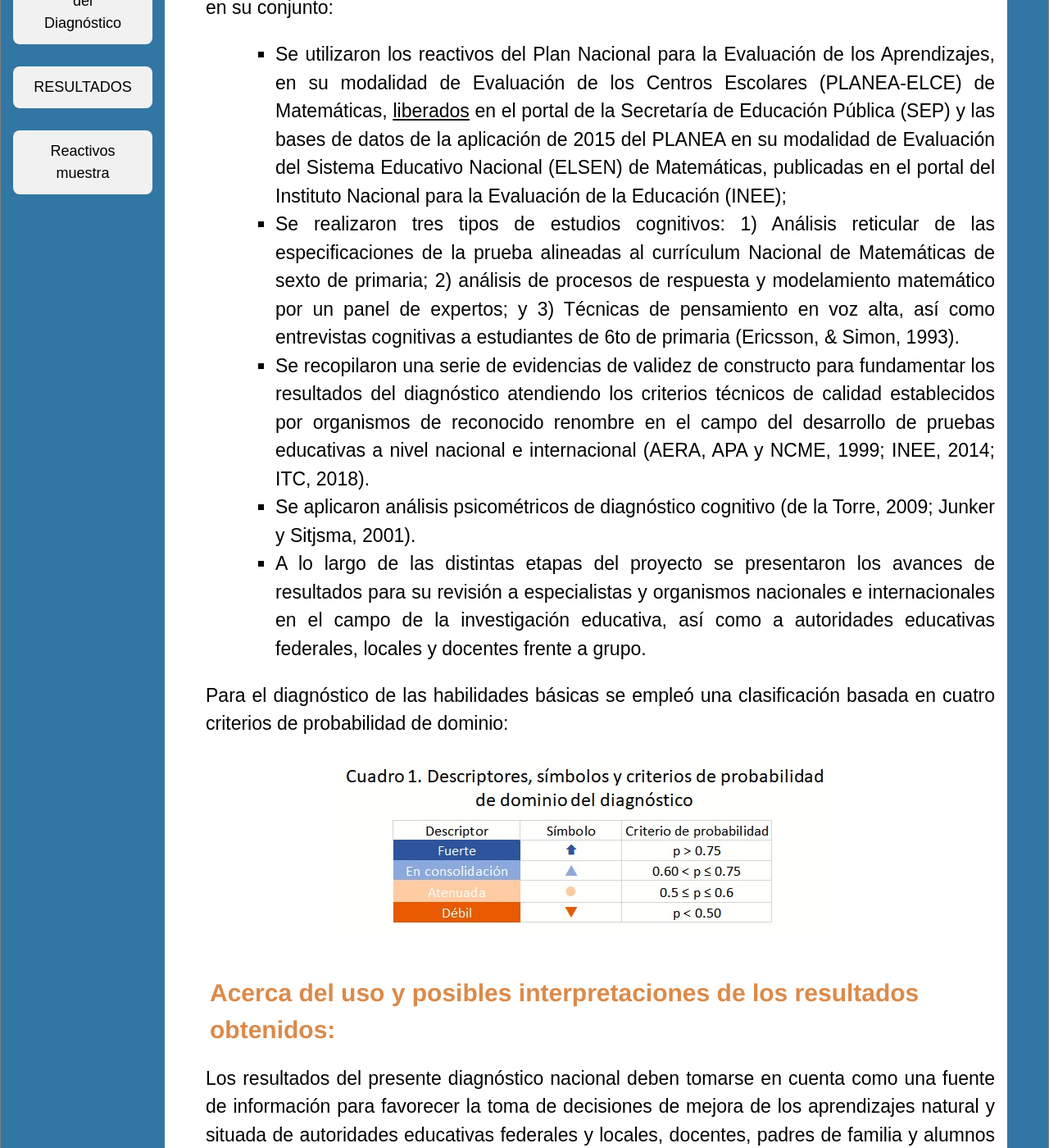
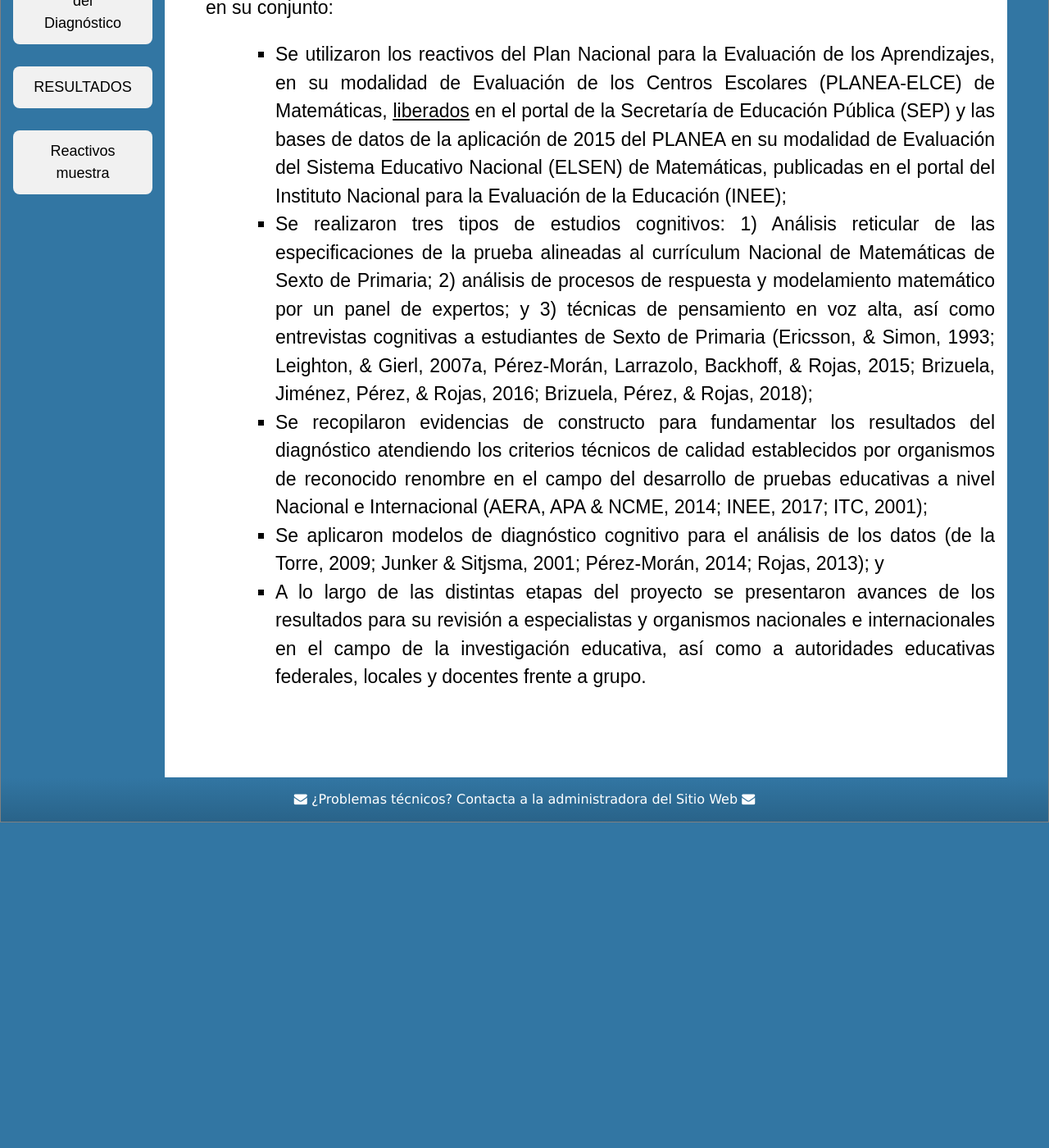
Before and after one commit to rimedie/rimedie.github.io, a Jekyll site: the page built from 1_InfogDetalles.html, in a window 1280 px wide and 1400 px high, scrolled down 711 px. Shown: the whole window at 82% size. Built offline with Jekyll 4.4.1, drawn with Linux system fonts in a browser that asks for light colours; after the commit the page ends 1714 px from its top, so only the background shows below that; some of the changed text lies outside the part shown.

Commit message:
Update 1_InfogDetalles.html

```diff
--- a/1_InfogDetalles.html
+++ b/1_InfogDetalles.html
@@ -10,31 +10,10 @@ title: Diagnóstico Nacional PLANEA-ELSEN 2015
 
 	<ul style="font-size: 23px; font-family: sans-serif; margin-left: 80px; text-align: justify">
 		<li>Se utilizaron los reactivos del Plan Nacional para la Evaluación de los Aprendizajes, en su modalidad de Evaluación de los Centros Escolares (PLANEA-ELCE) de Matemáticas, <a href="http://planea.sep.gob.mx/content/ba/docs/2018/reactivos_tipicos/Reactivos_T%C3%ADpicos_Matematicas_06.pdf"><u>liberados</u></a> en el portal de la Secretaría de Educación Pública (SEP) y las bases de datos de la aplicación de 2015 del PLANEA en su modalidad de Evaluación del Sistema Educativo Nacional (ELSEN) de Matemáticas, publicadas en el portal del Instituto Nacional para la Evaluación de la Educación (INEE);</li>
-		<li>Se realizaron tres tipos de estudios cognitivos: 1) Análisis reticular de las especificaciones de la prueba alineadas al currículum Nacional de Matemáticas de sexto de primaria; 2) análisis de procesos de respuesta y modelamiento matemático por un panel de expertos; y 3) Técnicas de pensamiento en voz alta, así como entrevistas cognitivas a estudiantes de 6to de primaria (Ericsson, & Simon, 1993).</li>
-		<li>Se recopilaron una serie de evidencias de validez de constructo para fundamentar los resultados del diagnóstico atendiendo los criterios técnicos de calidad establecidos por organismos de reconocido renombre en el campo del desarrollo de pruebas educativas a nivel nacional e internacional (AERA, APA y NCME, 1999; INEE, 2014; ITC, 2018).</li>
-		<li>Se aplicaron análisis psicométricos de diagnóstico cognitivo (de la Torre, 2009; Junker y Sitjsma, 2001).</li>
-		<li>A lo largo de las distintas etapas del proyecto se presentaron los avances de resultados para su revisión a especialistas y organismos nacionales e internacionales en el campo de la investigación educativa, así como a autoridades educativas federales, locales y docentes frente a grupo.</li>
-	</ul>
-
-
-
-	<br>
-	<p>Para el diagnóstico de las habilidades básicas se empleó una clasificación basada en cuatro criterios de probabilidad de dominio: </p>
-	<br>
-	<center>
-	<img class='displayed' src="/images_gral/Nivele.jpg" alt="LogoRIMEDIE" >
-	</center>
-	<br>
-  <h2 class="interact">Acerca del uso y posibles interpretaciones de los resultados obtenidos:</h2>
-
- <p>Los resultados del presente diagnóstico nacional deben tomarse en cuenta como una fuente de información para favorecer la toma de decisiones de mejora de los aprendizajes natural y situada de autoridades educativas federales y locales, docentes, padres de familia y alumnos en el contexto del aula y del centro escolar. Dado lo anterior, se enfatiza no utilizar el presente diagnóstico para la rendición de cuentas o la comparación entre entidades federativas. A modo de propuesta, para un proceso de interpretación que permita la apropiación del diagnóstico, se recomienda:</p>
-
- 	<ul style="  font-size: 23px; font-family: sans-serif; margin-left: 80px; text-align: justify">
-<li> Verificar las habilidades básicas en matemáticas diagnosticadas como débiles (<img class="displayed" src="/images_gral/Debil.jpg" />) y atenuadas (<img class="displayed" src="/images_gral/Atenuado.jpg" />) para su atención inmediata.</li>
-<li> Verificar con los objetivos de aprendizaje establecidos en el currículum nacional de matemáticas de primaria.</li>
-<li> Contrastar con los contenidos y dominios referidos en las teorías pedagógicas, psicológicas y neurocientíficas del aprendizaje de las matemáticas.</li>
-<li> Analizar especialmente el diagnóstico de aquellas habilidades básicas que sean inclusoras y estructurales del aprendizaje, con la finalidad de proponer estrategias de intervención didáctica para el aula y la autogestión del aprendizaje.</li>
-<li> Complementar con un diagnostico en el aula, más extenso, a mayor profundidad y en tiempo real de las habilidades estructurales en matemáticas, así como de las habilidades socioemocionales y otras variables asociadas con el aprendizaje de las matemáticas de los alumnos.</li>
+		<li>Se realizaron tres tipos de estudios cognitivos: 1) Análisis reticular de las especificaciones de la prueba alineadas al currículum Nacional de Matemáticas de Sexto de Primaria; 2) análisis de procesos de respuesta y modelamiento matemático por un panel de expertos; y 3) técnicas de pensamiento en voz alta, así como entrevistas cognitivas a estudiantes de Sexto de Primaria (Ericsson, & Simon, 1993; Leighton, & Gierl, 2007a, Pérez-Morán, Larrazolo, Backhoff, & Rojas, 2015; Brizuela, Jiménez, Pérez, & Rojas, 2016; Brizuela, Pérez, & Rojas, 2018);</li>
+		<li>Se recopilaron evidencias de constructo para fundamentar los resultados del diagnóstico atendiendo los criterios técnicos de calidad establecidos por organismos de reconocido renombre en el campo del desarrollo de pruebas educativas a nivel Nacional e Internacional (AERA, APA & NCME, 2014; INEE, 2017; ITC, 2001);</li>
+		<li>Se aplicaron modelos de diagnóstico cognitivo para el análisis de los datos (de la Torre, 2009; Junker & Sitjsma, 2001; Pérez-Morán, 2014; Rojas, 2013); y</li>
+		<li>A lo largo de las distintas etapas del proyecto se presentaron avances de los resultados para su revisión a especialistas y organismos nacionales e internacionales en el campo de la investigación educativa, así como a autoridades educativas federales, locales y docentes frente a grupo.</li>
 	</ul>
 
 <br><br><br><br>
```
